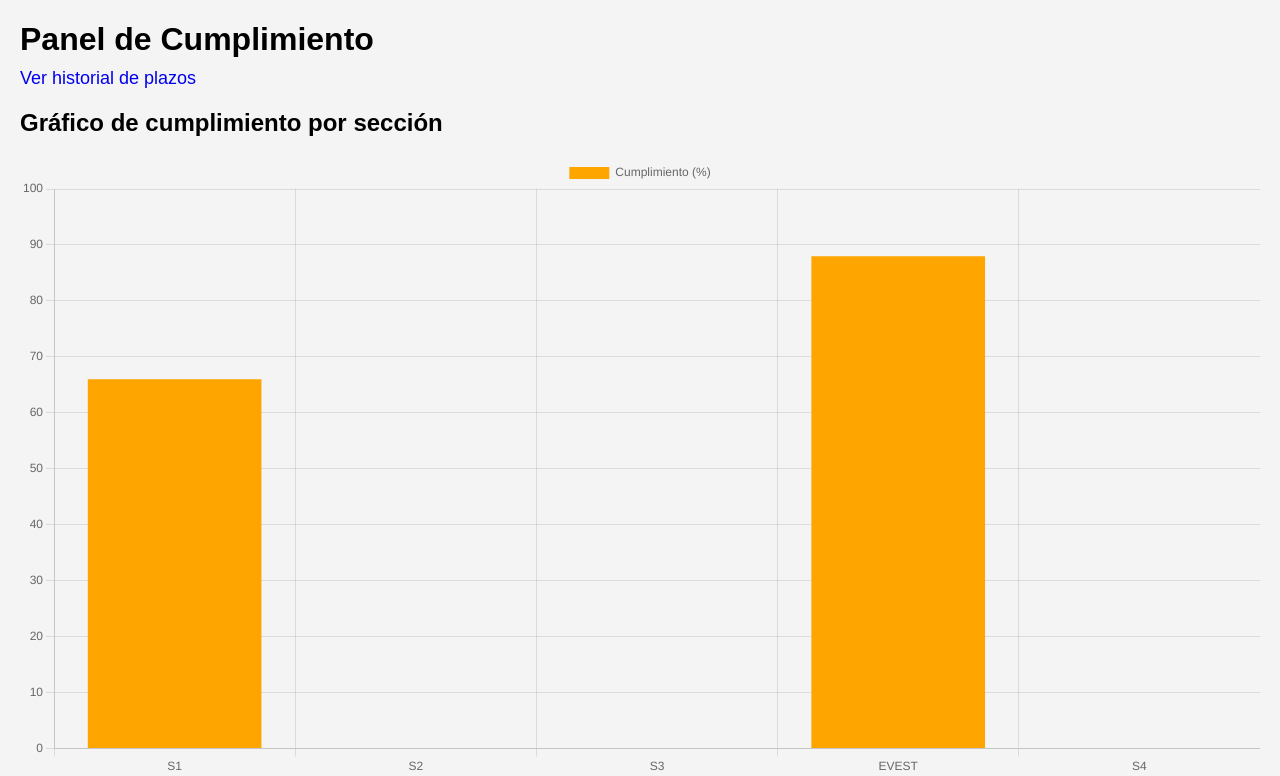
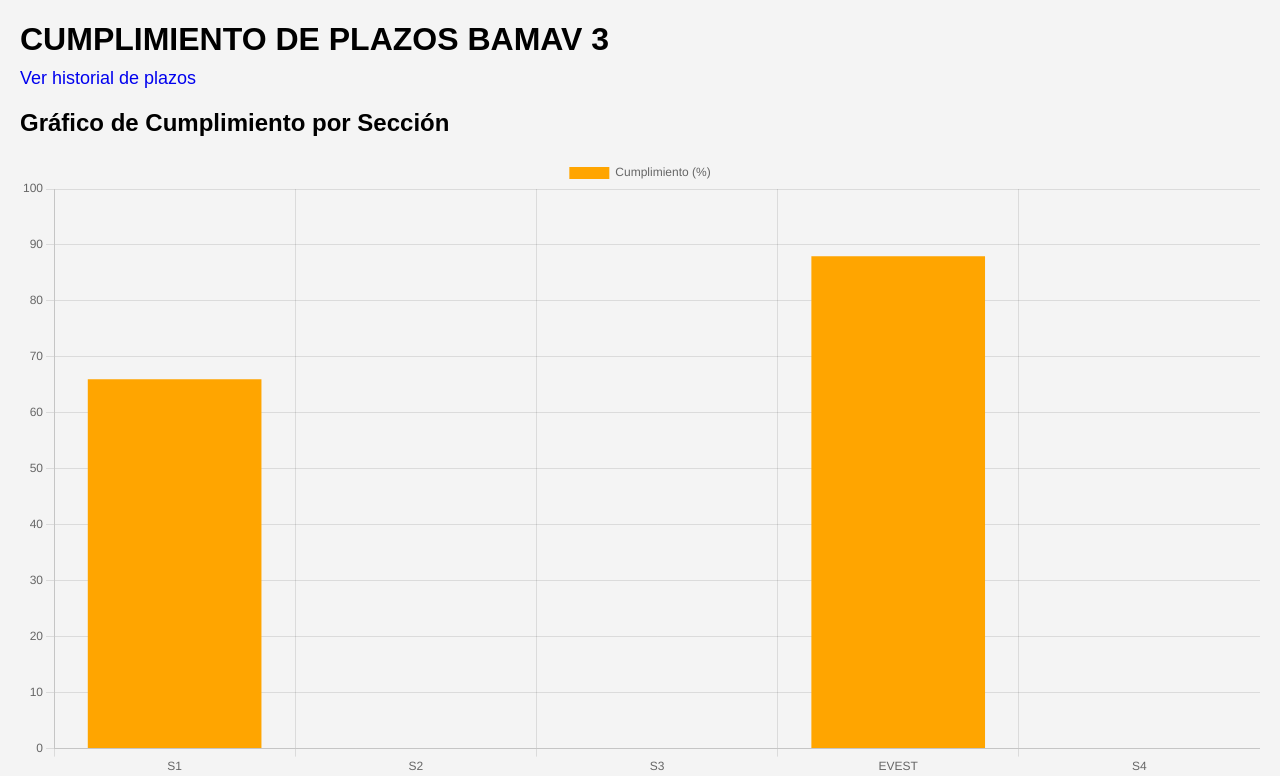
Before and after one commit to control-bamav3/control-bamav3, a Django app: page / in a window 1280 px wide. Shown: the top 776 px of the page. Run offline with Django 5.2, Linux system fonts and the light colour scheme; a user stored in the database is signed in; data comes from the database, SQL or seed files in the repository.

Commit message:
Cambio titulo dashboard

```diff
--- a/gestion_secciones/templates/dashboard.html
+++ b/gestion_secciones/templates/dashboard.html
@@ -2,7 +2,7 @@
 <html>
 <head>
 
-<title>Panel de Cumplimiento</title>
+<title>CUMPLIMIENTO DE PLAZOS BAMAV 3</title>
 <meta name="viewport" content="width=device-width, initial-scale=1">
 
 <link rel="manifest" href="/static/manifest.json">
@@ -82,13 +82,13 @@ font-size:18px;
 
 <body>
 
-<h1>Panel de Cumplimiento</h1>
+<h1>CUMPLIMIENTO DE PLAZOS BAMAV 3</h1>
 
 <a href="/historial/" style="font-size:18px;">
 Ver historial de plazos
 </a>
 
-<h2>Gráfico de cumplimiento por sección</h2>
+<h2>Gráfico de Cumplimiento por Sección</h2>
 
 <canvas id="graficoCumplimiento"></canvas>
 
```
